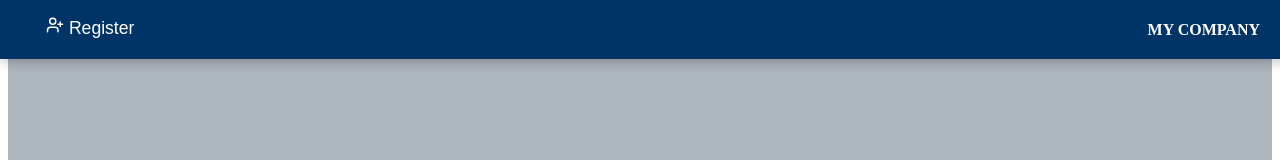
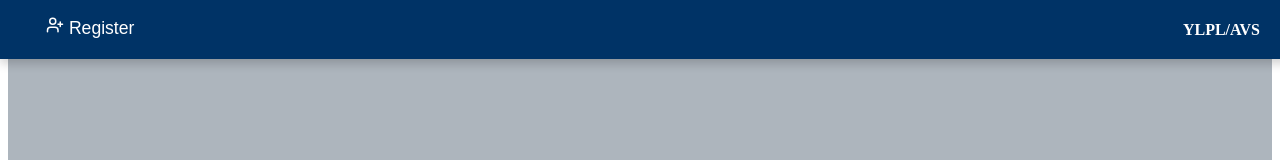
Before and after one commit to shrutikarathi6/Inventory, a React (Vite) app in the folder frontend/: page /login in a window 1280 px wide. Shown: the top 160 px of the page. Built offline with nearby package versions, Linux system fonts and the light colour scheme.

Commit message:
Name chnages

```diff
--- a/frontend/src/components/common/Navbar/navbar.jsx
+++ b/frontend/src/components/common/Navbar/navbar.jsx
@@ -37,7 +37,7 @@ const Navbar = () => {
           </>
         )}
       </div>
-      <div className="nav-right">MY COMPANY</div>
+      <div className="nav-right">YLPL/AVS</div>
     </nav>
   );
 };
```
